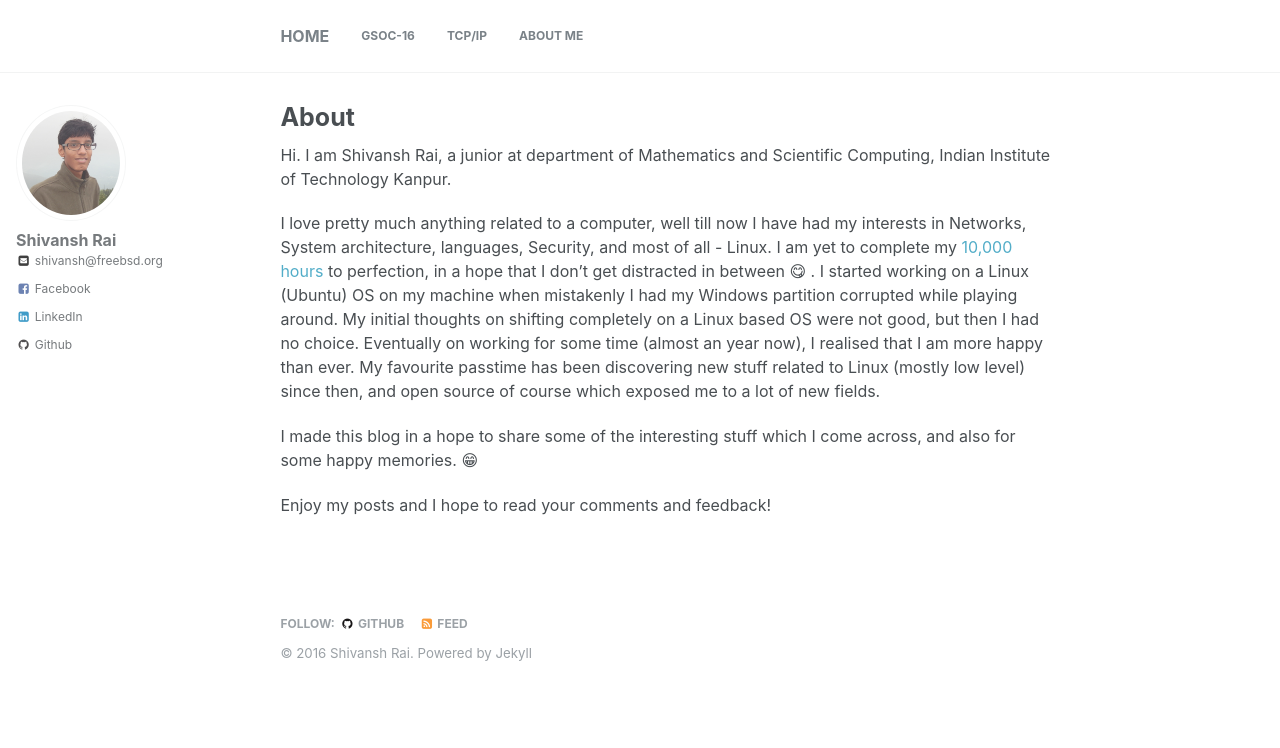
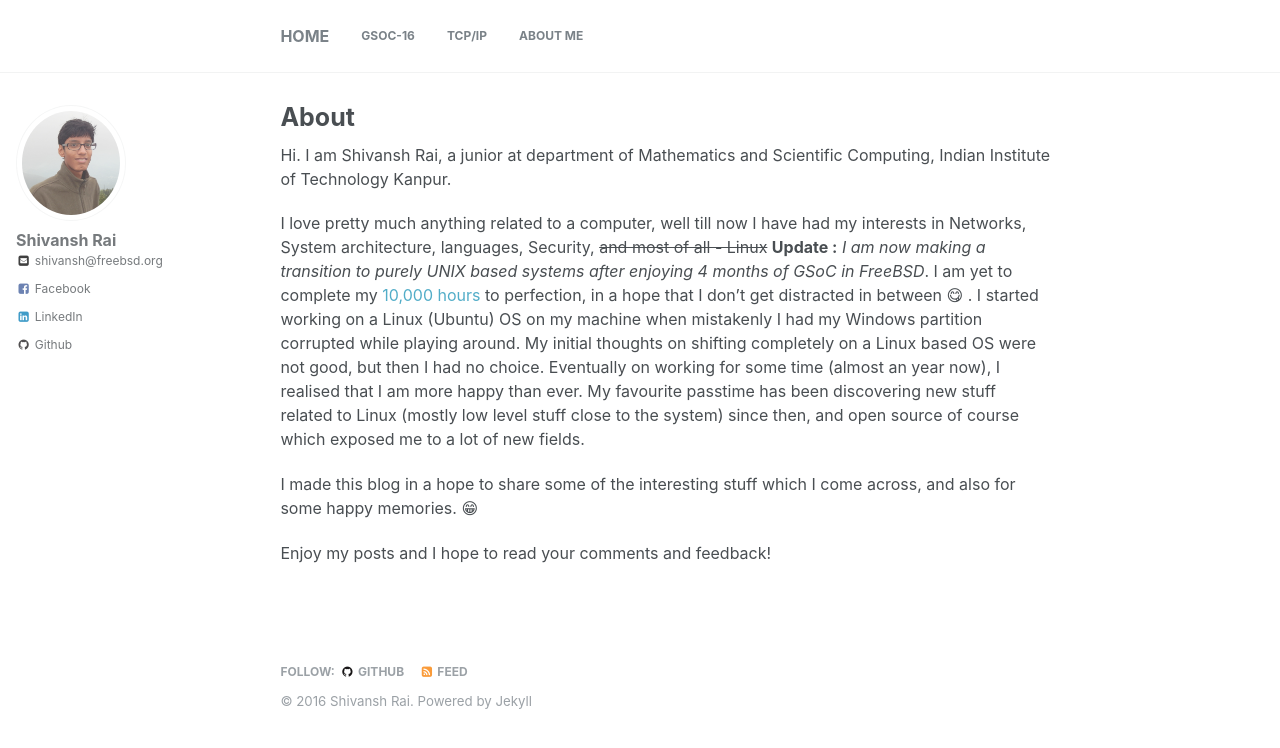
Before and after one commit to shivansh/shivansh.github.io, a Jekyll site: the page built from _pages/about.md, in a window 1280 px wide. Shown: the top 748 px of the page. Built offline with Jekyll 4.4.1, drawn with Linux system fonts in a browser that asks for light colours.

Commit message:
Update about page

```diff
--- a/_pages/about.md
+++ b/_pages/about.md
@@ -7,7 +7,7 @@
 
 Hi. I am Shivansh Rai, a junior at department of Mathematics and Scientific Computing, Indian Institute of Technology Kanpur.
 
-I love pretty much anything related to a computer, well till now I have had my interests in Networks, System architecture, languages, Security, and most of all - Linux. I am yet to complete my <a href="http://www.wisdomgroup.com/blog/10000-hours-of-practice/" target="_blank">10,000 hours</a> to perfection, in a hope that I don't get distracted in between &#x1F60B; . I started working on a Linux (Ubuntu) OS on my machine when mistakenly I had my Windows partition corrupted while playing around. My initial thoughts on shifting completely on a Linux based OS were not good, but then I had no choice. Eventually on working for some time (almost an year now), I realised that I am more happy than ever. My favourite passtime has been discovering new stuff related to Linux (mostly low level) since then, and open source of course which exposed me to a lot of new fields.
+I love pretty much anything related to a computer, well till now I have had my interests in Networks, System architecture, languages, Security, ~~and most of all - Linux~~ **Update :** _I am now making a transition to purely UNIX based systems after enjoying 4 months of GSoC in FreeBSD_. I am yet to complete my <a href="http://www.wisdomgroup.com/blog/10000-hours-of-practice/" target="_blank">10,000 hours</a> to perfection, in a hope that I don't get distracted in between &#x1F60B; . I started working on a Linux (Ubuntu) OS on my machine when mistakenly I had my Windows partition corrupted while playing around. My initial thoughts on shifting completely on a Linux based OS were not good, but then I had no choice. Eventually on working for some time (almost an year now), I realised that I am more happy than ever. My favourite passtime has been discovering new stuff related to Linux (mostly low level stuff close to the system) since then, and open source of course which exposed me to a lot of new fields.
 
 I made this blog in a hope to share some of the interesting stuff which I come across, and also for some happy memories. &#x1F601;
 
```
